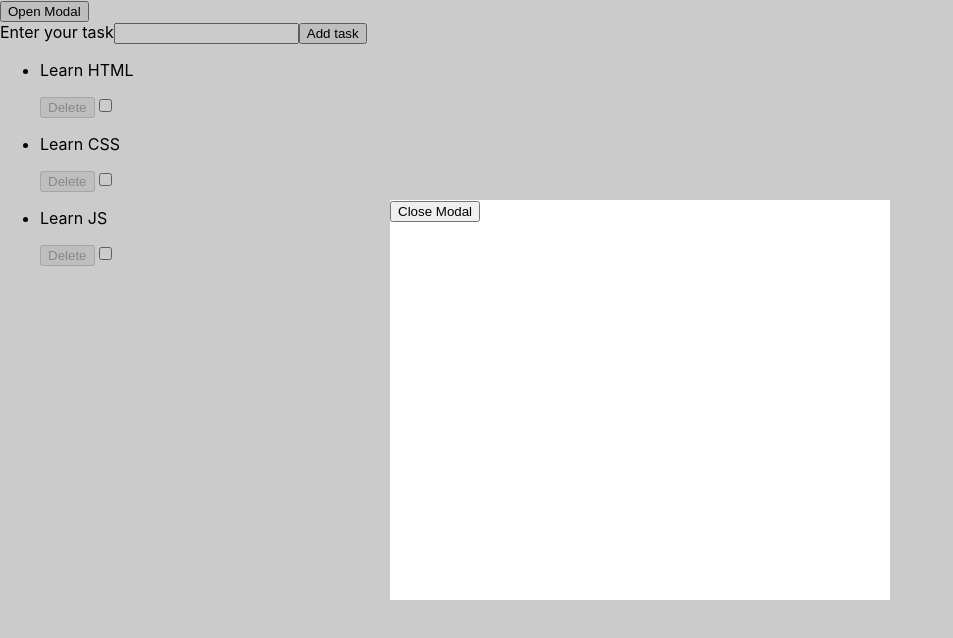
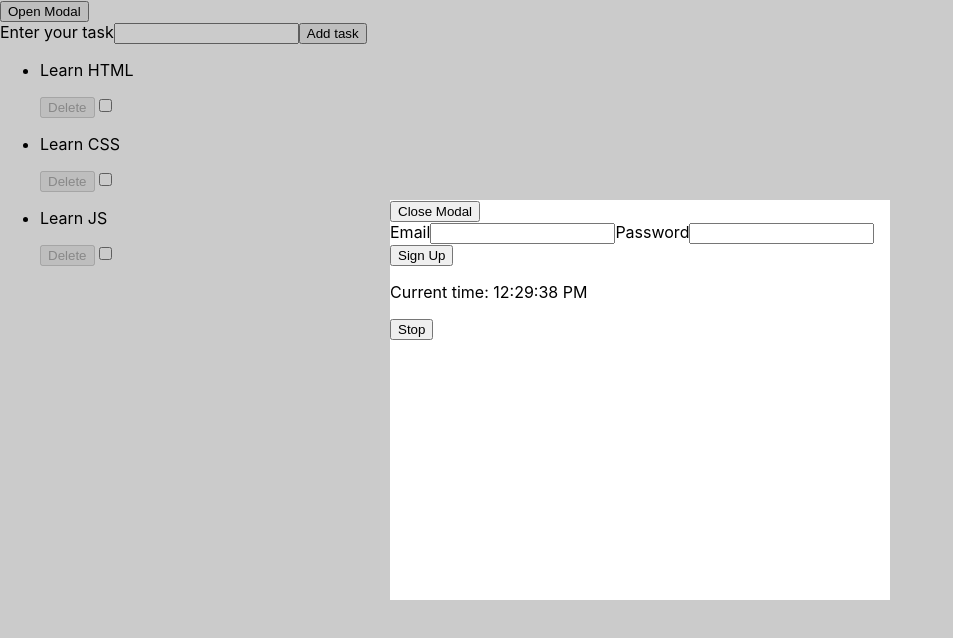
Before and after one commit to inhamostova/react-test, a React (Create React App) app: page / in a window 1280 px wide. Both pictures are taken after a click on the button "Open Modal". Shown: the top 638 px of the page, without its empty margins (0-953 px from the left). Built offline with nearby package versions, Linux system fonts and the light colour scheme.

Commit message:
start learning hooks

```diff
--- /dev/null
+++ b/src/components/Clock/Clock.jsx
@@ -0,0 +1,67 @@
+import { useEffect, useRef, useState } from 'react';
+
+export const Clock = () => {
+  const [time, setTime] = useState(() => new Date());
+
+  const intervalId = useRef(null);
+
+  useEffect(() => {
+    intervalId.current = setInterval(() => {
+      console.log('This is interval every second ' + Date.now());
+      setTime(new Date());
+    }, 1000);
+
+    return () => {
+      console.log('This is method before component unmount');
+      stop();
+    };
+  }, []);
+
+  const stop = () => {
+    clearInterval(intervalId.current);
+  };
+
+  return (
+    <div>
+      <p>Current time: {time.toLocaleTimeString()}</p>
+      <button type="button" onClick={stop}>
+        Stop
+      </button>
+    </div>
+  );
+};
+
+// export class OldClock extends Component {
+//   state = {
+//     time: new Date(),
+//   };
+
+//   intervalId = null;
+
+//   componentDidMount() {
+//     this.intervalId = setInterval(() => {
+//       console.log('This is interval every second ' + Date.now());
+//       this.setState({ time: new Date() });
+//     }, 1000);
+//   }
+
+//   componentWillUnmount() {
+//     console.log('This is method before component unmount');
+//     this.stop();
+//   }
+
+//   stop = () => {
+//     clearInterval(this.intervalId);
+//   };
+
+//   render() {
+//     return (
+//       <div>
+//         <p>Current time: {this.state.time.toLocaleTimeString()}</p>
+//         <button type="button" onClick={this.stop}>
+//           Stop
+//         </button>
+//       </div>
+//     );
+//   }
+// }
--- a/src/components/Modal/Modal.jsx
+++ b/src/components/Modal/Modal.jsx
@@ -1,6 +1,8 @@
 import { Component } from 'react';
 import PropTypes from 'prop-types';
 import { Backdrop, ModalContainer } from './Modal.styled';
+import { SignUpForm } from 'components/SignUpForm/SignUpForm';
+import { Clock } from 'components/Clock/Clock';
 
 export class Modal extends Component {
   static propTypes = {
@@ -27,6 +29,11 @@ export class Modal extends Component {
     }
   };
 
+  submitForm = data => {
+    this.props.onClose();
+    console.log(data);
+  };
+
   render() {
     return (
       <Backdrop onClick={this.onBackdropClick}>
@@ -34,6 +41,8 @@ export class Modal extends Component {
           <button onClick={this.props.onClose} type="button">
             Close Modal
           </button>
+          <SignUpForm onSubmit={this.submitForm} />
+          <Clock />
         </ModalContainer>
       </Backdrop>
     );
--- /dev/null
+++ b/src/components/Provider.js
@@ -0,0 +1,8 @@
+import { createContext } from 'react';
+
+export const MyContext = createContext();
+
+export const Provider = ({ children }) => {
+  const x = { name: 'Inga' };
+  return <MyContext.Provider value={x}>{children}</MyContext.Provider>;
+};
--- /dev/null
+++ b/src/components/SignUpForm/SignUpForm.jsx
@@ -0,0 +1,105 @@
+import { MyContext } from 'components/Provider';
+import { Component, useContext, useEffect, useState } from 'react';
+
+const useLocaleStorage = key => {
+  const [state, setState] = useState(
+    () => JSON.parse(localStorage.getItem(key)) ?? ''
+  );
+
+  useEffect(() => {
+    localStorage.setItem(key, JSON.stringify(state));
+  }, [key, state]);
+
+  return [state, setState];
+};
+
+export const SignUpForm = ({ onSubmit }) => {
+  const [email, setEmail] = useLocaleStorage('email');
+  const [password, setPassword] = useLocaleStorage('password');
+
+  const ctx = useContext(MyContext);
+
+  const handleSubmit = evt => {
+    evt.preventDefault();
+    onSubmit({ email, password });
+  };
+
+  const handleChange = evt => {
+    console.log(ctx);
+    const { name, value } = evt.target;
+
+    switch (name) {
+      case 'email':
+        setEmail(value);
+        break;
+      case 'password':
+        setPassword(value);
+        break;
+      default:
+        return;
+    }
+  };
+
+  return (
+    <form onSubmit={handleSubmit}>
+      <label htmlFor="">
+        Email
+        <input type="text" name="email" value={email} onChange={handleChange} />
+      </label>
+      <label htmlFor="">
+        Password
+        <input
+          type="text"
+          name="password"
+          value={password}
+          onChange={handleChange}
+        />
+      </label>
+      <button type="submit">Sign Up</button>
+    </form>
+  );
+};
+
+export class OldSignUpForm extends Component {
+  state = {
+    email: '',
+    password: '',
+  };
+
+  handleChange = evt => {
+    console.log(evt.target.value);
+    console.log(evt.target.name);
+    this.setState({ [evt.target.name]: evt.target.value });
+  };
+
+  handleSubmit = evt => {
+    evt.preventDefault();
+    this.props.onSubmit(this.state);
+  };
+
+  render() {
+    return (
+      <form onSubmit={this.handleSubmit}>
+        <label htmlFor="">
+          Email
+          <input
+            type="text"
+            name="email"
+            value={this.state.email}
+            onChange={this.handleChange}
+          />
+        </label>
+        <label htmlFor="">
+          Password
+          <input
+            type="text"
+            name="password"
+            value={this.state.password}
+            onChange={this.handleChange}
+          />
+        </label>
+        <button type="submit">Sign Up</button>
+      </form>
+    );
+  }
+}
--- a/src/index.js
+++ b/src/index.js
@@ -2,9 +2,12 @@ import React from 'react';
 import ReactDOM from 'react-dom/client';
 import { App } from 'components/App';
 import './index.css';
+import { Provider } from 'components/Provider';
 
 ReactDOM.createRoot(document.getElementById('root')).render(
   <React.StrictMode>
-    <App />
+    <Provider>
+      <App />
+    </Provider>
   </React.StrictMode>
 );
```
Also changed, not shown: src/components/SignUpForm/SignUpForm.styled.jsx (added).
